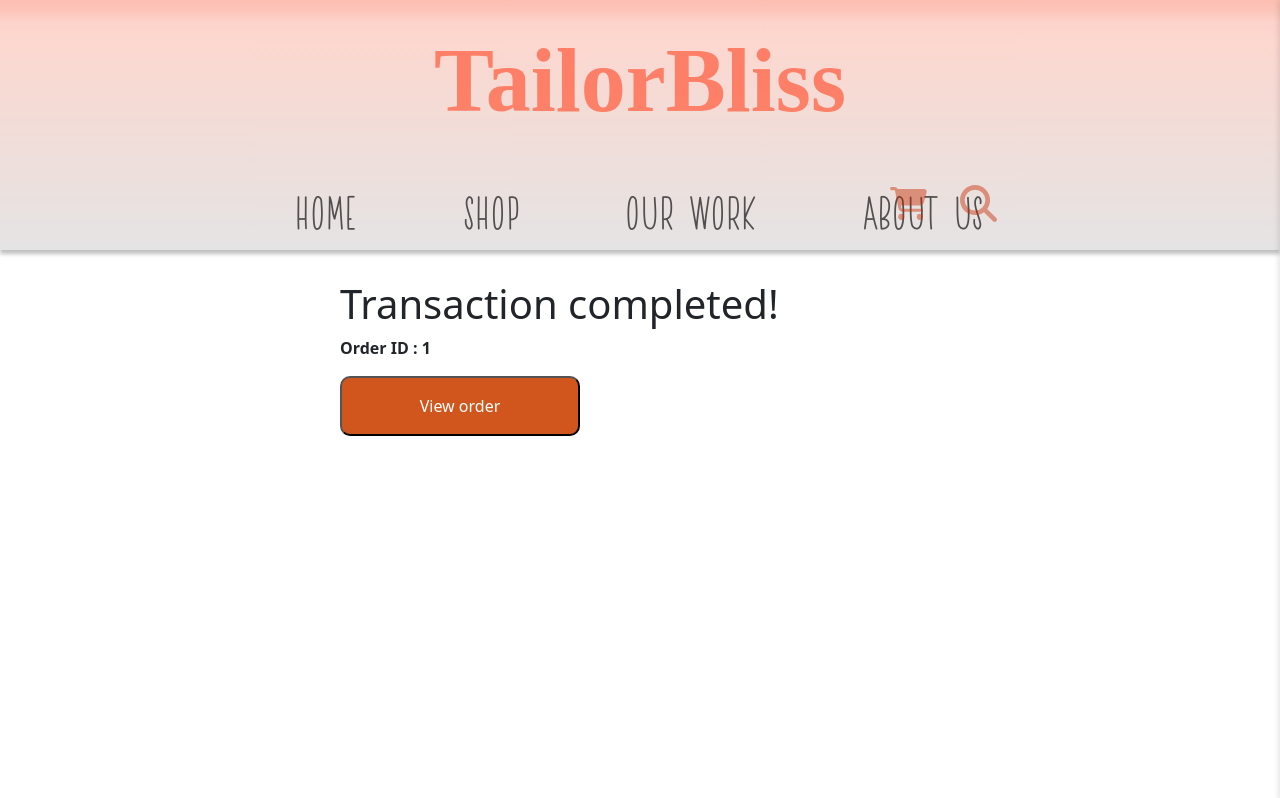
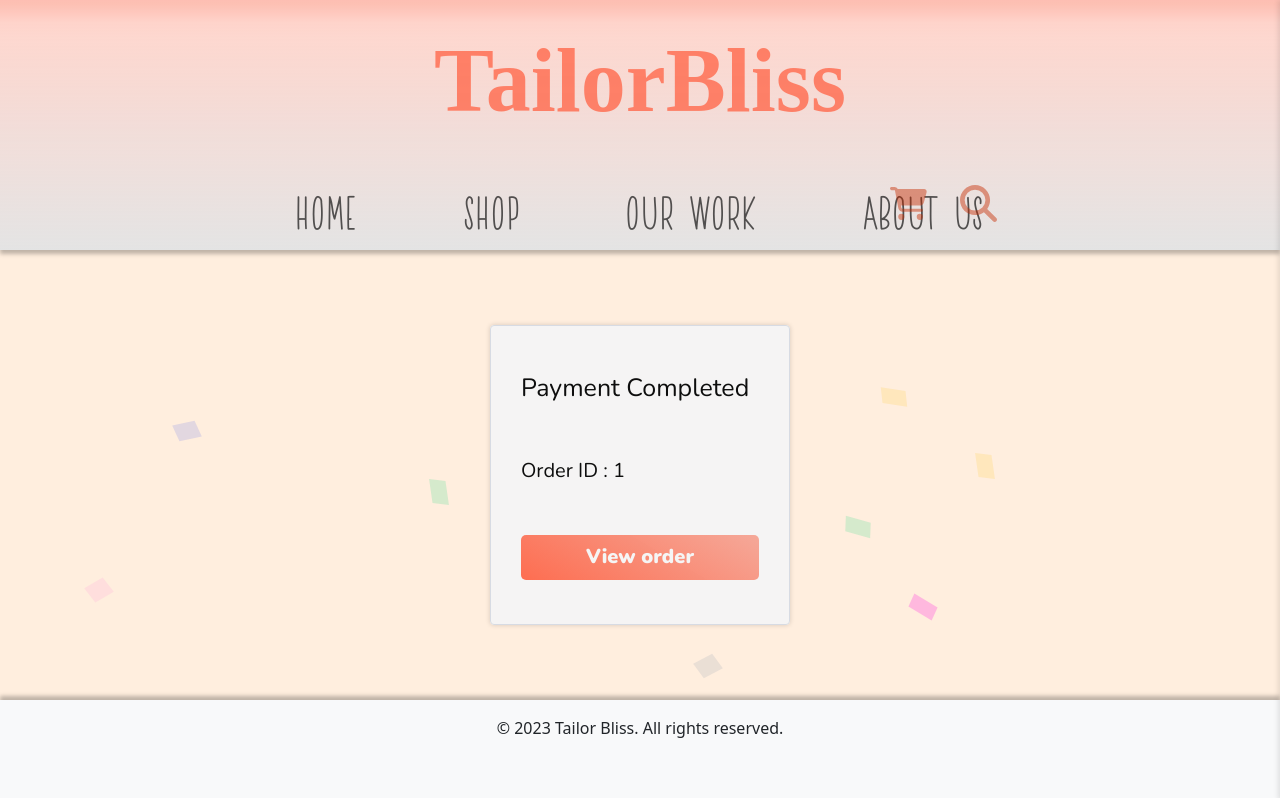
Before and after one commit to BossXiang/KickStart-Frontend, a React (Create React App) app: page /completion/1 in a window 1280 px wide. Shown: the top 798 px of the page. Built offline with nearby package versions, Linux system fonts and the light colour scheme; a web font is replaced by a local one.

Commit message:
completion页面

```diff
--- a/src/pages/Completion.jsx
+++ b/src/pages/Completion.jsx
@@ -1,27 +1,67 @@
-import React from 'react'
+import React, { useEffect } from 'react'
 import Header from '../components/Header'
 import Footer from '../components/Footer'
 import '../styles/Completion.scss'
 import { useParams } from 'react-router-dom'
-import { useNavigate } from 'react-router-dom';
+import { useNavigate } from 'react-router-dom'
 
 const Completion = () => {
-  const { orderId } = useParams();
+  const { orderId } = useParams()
   const navigate = useNavigate()
 
   const handleViewOrder = () => {
     navigate(`/searchOrder?id=${orderId}`)
   }
-
+  useEffect(() => {
+    createConfetti()
+  }, [])
+  const createConfetti = () => {
+    for (let i = 0; i < 100; i++) {
+      const randomRotation = Math.floor(Math.random() * 360)
+      const randomWidth = Math.floor(
+        Math.random() *
+          Math.max(document.documentElement.clientWidth, window.innerWidth || 0)
+      )
+      const randomHeight = Math.floor(
+        Math.random() *
+          Math.max(
+            document.documentElement.clientHeight,
+            window.innerHeight || 500
+          )
+      )
+      const randomAnimationDelay = Math.floor(Math.random() * 25)
+      const colors = [
+        '#0CD977',
+        '#FF1C1C',
+        '#FF93DE',
+        '#5767ED',
+        '#FFC61C',
+        '#8497B0',
+      ]
+      const randomColor = colors[Math.floor(Math.random() * colors.length)]
+      const confetti = document.createElement('div')
+      confetti.className = 'confetti'
+      confetti.style.opacity = 0
+      confetti.style.top = randomHeight + 'px'
+      confetti.style.right = randomWidth + 'px'
+      confetti.style.backgroundColor = randomColor
+      confetti.style.transform = 'skew(15deg) rotate(' + randomRotation + 'deg)'
+      confetti.style.animationDelay = randomAnimationDelay + 's'
+      document.getElementById('confetti-wrapper').appendChild(confetti)
+    }
+  }
   return (
-    <div>
+    <div className="completionContainer">
       <Header />
-      <div className='completionContainer'>
-        <div className='transaction'>
-          <h1>Transaction completed!</h1>
-          <p><strong>Order ID : {orderId}</strong></p>
-          <button onClick={handleViewOrder} class="viewOrder">View order</button>
+      <div className="wrapper">
+        <div className="modal">
+          Payment Completed
+          <div className="orderId">Order ID : {orderId}</div>
+          <button onClick={handleViewOrder} className="viewBtn">
+            View order
+          </button>
         </div>
+        <div id="confetti-wrapper"></div>
       </div>
       <Footer />
     </div>
--- a/src/styles/Completion.scss
+++ b/src/styles/Completion.scss
@@ -1,17 +1,136 @@
+@import url('https://fonts.googleapis.com/css?family=Nunito:400,900');
+:root {
+  --border-color: #d7dbe3;
+  font-family: -apple-system, BlinkMacSystemFont, 'Roboto', 'Open Sans',
+    'Helvetica Neue', sans-serif;
+  --green: #0cd977;
+  --red: #ff1c1c;
+  --pink: #ff93de;
+  --purple: #5767ed;
+  --yellow: #ffc61c;
+  --rotation: 0deg;
+}
+
+body {
+  overflow: hidden;
+  width: 100%;
+  height: 100%;
+}
 
 .completionContainer {
   display: flex;
   flex-direction: column;
-  min-height: 100vh;
-  .transaction {
-    width: 600px;
-    margin: 30px auto;
-  }
-  .viewOrder {
-    width: 240px;
-    height: 60px;
-    background-color: rgb(209, 86, 29);
-    color: white;
-    border-radius: 10px;
+  height: 100vh;
+}
+.wrapper {
+  display: flex;
+  justify-content: center;
+  align-items: center;
+  height: calc(100% - 350px);
+  background-color: rgba(255, 238, 222, 255);
+  .modal {
+    font-family: 'Nunito', sans-serif;
+    color: rgb(14, 14, 14);
+    font-size: 25px;
+    box-shadow: 0 0 3px rgba(0, 0, 0, 0.345);
+    width: 300px;
+    height: 300px;
+    margin: 0 auto;
+    border: 1px solid var(--border-color);
+    box-shadow: 0px 0px 5px rgba(0, 0, 0, 0.16);
+    background-color: rgba(245, 245, 245, 0.945);
+    border-radius: 0.25rem;
+    padding: 20px 30px;
+    z-index: 1000;
+    display: flex;
+    flex-direction: column;
+    justify-content: space-around;
+    align-items: flex-start;
+    position: relative;
+    .orderId {
+      font-size: 20px;
+    }
   }
 }
+
+@keyframes scaleCup {
+  0% {
+    transform: scale(0.6);
+  }
+
+  100% {
+    transform: scale(1);
+  }
+}
+
+h1 {
+  text-align: center;
+  font-size: 1em;
+  margin-top: 20px;
+  margin-bottom: 20px;
+}
+
+.viewBtn {
+  border: none;
+  background: linear-gradient(30deg, #ff4f2cd1 0%, #f58872b3 100%);
+  overflow: hidden;
+  position: relative;
+  display: flex;
+  align-items: center;
+  justify-content: center;
+  height: 45px;
+  width: 100%;
+  color: whitesmoke;
+  font-weight: bold;
+  font-size: 20px;
+  border-radius: 5px;
+}
+.viewBtn:hover {
+  background: linear-gradient(30deg, #ff4f2cb5 0%, #f5887290 100%);
+}
+.viewBtn::before {
+  content: '';
+  position: absolute;
+  top: 0;
+  left: -100%;
+  width: 100%;
+  height: 100%;
+  background: #ff4f2cd1;
+  z-index: -1;
+}
+
+.viewBtn:active::before {
+  left: 100%;
+  transition: left 0.2s ease-in-out;
+}
+.viewBtn:active {
+  background-color: #ff4f2cd1;
+  top: 2px;
+}
+
+@keyframes confettiRain {
+  0% {
+    opacity: 0;
+    margin-top: 250px;
+    margin-left: -200px;
+  }
+
+  100% {
+    opacity: 1;
+    margin-top: 100vh;
+    margin-left: 200px;
+  }
+}
+
+.confetti {
+  opacity: 0;
+  position: absolute;
+  width: 1rem;
+  height: 1.5rem;
+  transition: 500ms ease;
+  animation: confettiRain 5s infinite;
+}
+
+#confetti-wrapper {
+  overflow: hidden !important;
+}
```
